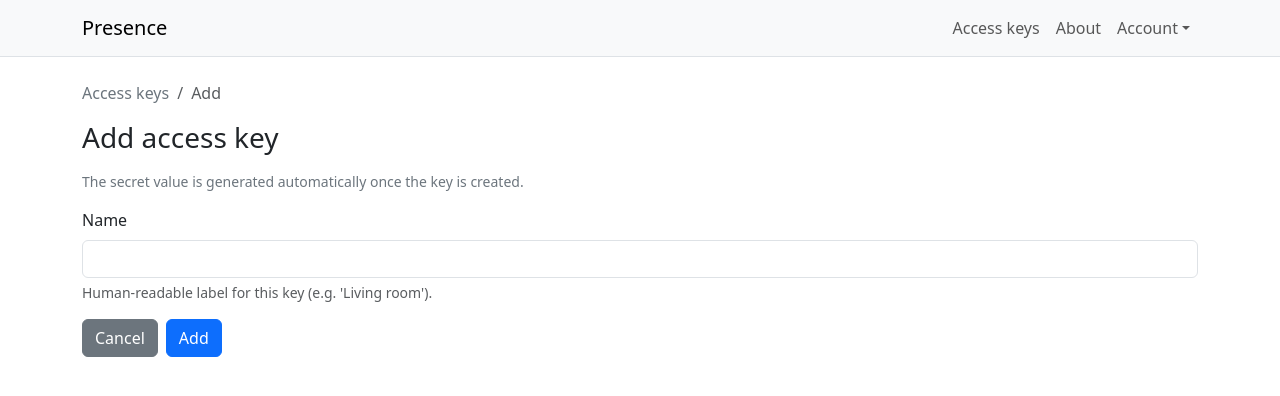
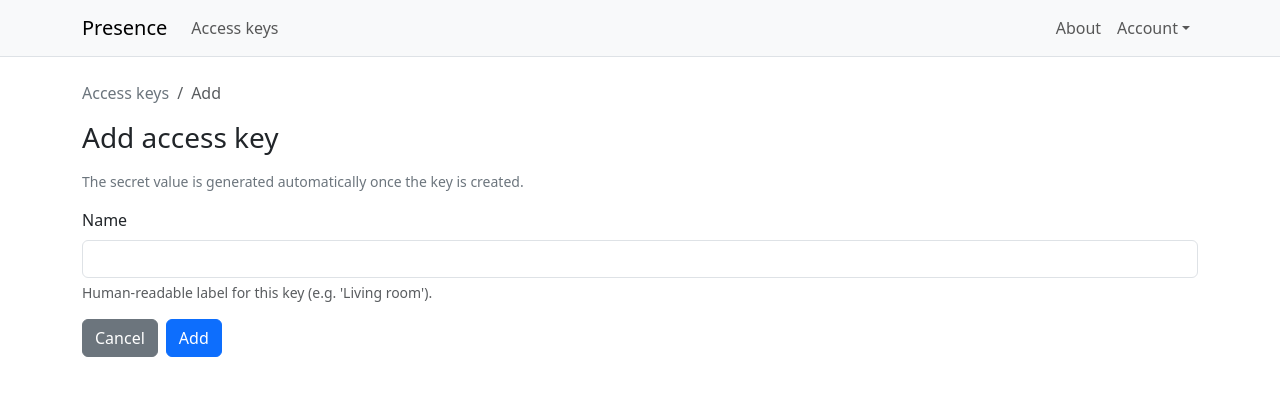
Before and after one commit to alanbchristie/presence, a Django app: page /access-key/add/ in a window 1280 px wide. Shown: the top 396 px of the page. Run offline with Django 5.2, Linux system fonts and the light colour scheme; the visitor is signed in with stand-in values (Sample User, id 1); some libraries are stand-ins or nearby versions.

Commit message:
feat(#26): move Access keys nav link beside the Presence brand
Co-Authored-By: Claude Opus 4.8 <noreply@anthropic.com>

```diff
--- a/presence/templates/base.html
+++ b/presence/templates/base.html
@@ -18,12 +18,14 @@
         <span class="navbar-toggler-icon"></span>
       </button>
       <div class="collapse navbar-collapse" id="navMenu">
-        <ul class="navbar-nav ms-auto align-items-lg-center">
-          {% if user.is_authenticated %}
+        {% if user.is_authenticated %}
+        <ul class="navbar-nav me-auto align-items-lg-center">
           <li class="nav-item">
             <a class="nav-link" href="{% url 'access_key_index' %}">Access keys</a>
           </li>
-          {% endif %}
+        </ul>
+        {% endif %}
+        <ul class="navbar-nav ms-auto align-items-lg-center">
           <li class="nav-item">
             <button type="button" class="btn btn-link nav-link"
                     data-bs-toggle="modal" data-bs-target="#aboutModal">About</button>
```
